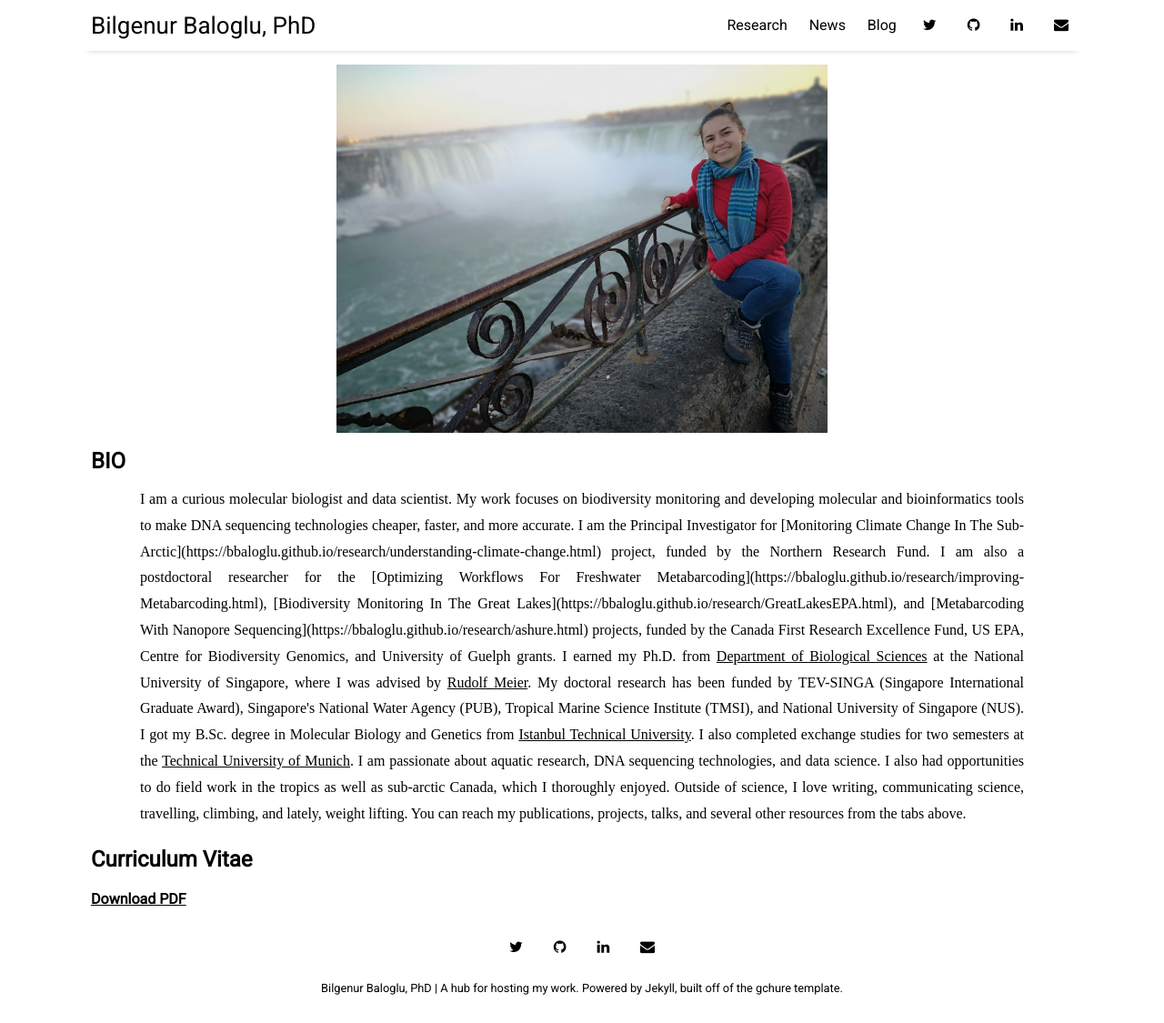
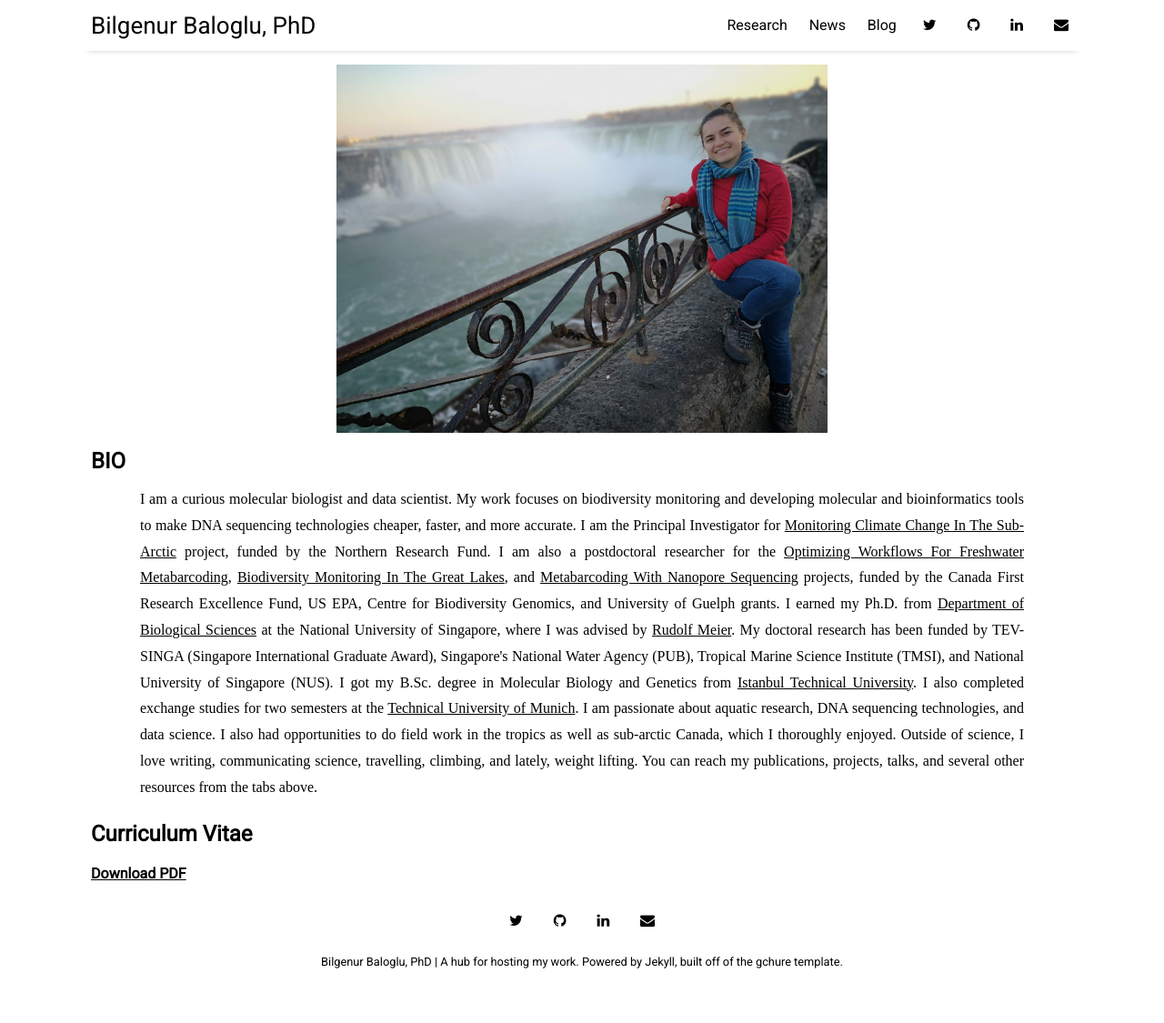
Before and after one commit to BBaloglu/bbaloglu.github.io, a Jekyll site: the page built from index.html, in a window 1280 px wide and 1125 px high. Shown: the whole window at 91% size. Built offline with Jekyll 4.4.1, drawn with Linux system fonts in a browser that asks for light colours; nearby versions of some CDN libraries; the list of posts is cut into pages by our own code; part of the change alters nothing that is shown.

Commit message:
Update home.html

```diff
--- a/_layouts/home.html
+++ b/_layouts/home.html
@@ -12,7 +12,7 @@ auto; line-height: 1.8em;  text-align: justify; text-justify: inter-word;">
 
 I am a curious molecular biologist and data scientist. My work focuses on biodiversity monitoring and developing molecular and bioinformatics tools to make DNA sequencing technologies cheaper, faster, and more accurate.
 
-I am the Principal Investigator for [Monitoring Climate Change In The Sub-Arctic](https://bbaloglu.github.io/research/understanding-climate-change.html) project, funded by the Northern Research Fund. I am also a postdoctoral researcher for the [Optimizing Workflows For Freshwater Metabarcoding](https://bbaloglu.github.io/research/improving-Metabarcoding.html), [Biodiversity Monitoring In The Great Lakes](https://bbaloglu.github.io/research/GreatLakesEPA.html), and [Metabarcoding With Nanopore Sequencing](https://bbaloglu.github.io/research/ashure.html) projects, funded by the Canada First Research Excellence Fund, US EPA, Centre for Biodiversity Genomics, and University of Guelph grants.
+I am the Principal Investigator for <a href="https://bbaloglu.github.io/research/understanding-climate-change.html">Monitoring Climate Change In The Sub-Arctic</a> project, funded by the Northern Research Fund. I am also a postdoctoral researcher for the <a href="https://bbaloglu.github.io/research/improving-Metabarcoding.html">Optimizing Workflows For Freshwater Metabarcoding</a>, <a href="https://bbaloglu.github.io/research/GreatLakesEPA.html">Biodiversity Monitoring In The Great Lakes</a>, and <a href="https://bbaloglu.github.io/research/ashure.html">Metabarcoding With Nanopore Sequencing</a> projects, funded by the Canada First Research Excellence Fund, US EPA, Centre for Biodiversity Genomics, and University of Guelph grants.
 
 I earned my Ph.D. from <a href="http://www.dbs.nus.edu.sg/">Department of Biological Sciences</a> at the National University of Singapore, where I was advised by <a href="http://www.dbs.nus.edu.sg/staff/meier.htm">Rudolf Meier</a>. My doctoral research has been funded by TEV-SINGA (Singapore International Graduate Award), Singapore's National Water Agency (PUB), Tropical Marine Science Institute (TMSI), and National University of Singapore (NUS).
 I got my B.Sc. degree in Molecular Biology and Genetics from <a href="http://www.global.itu.edu.tr/">Istanbul Technical University</a>. I also completed exchange studies for two semesters at the <a href="https://www.tum.de/en/">Technical University of Munich</a>.
```
